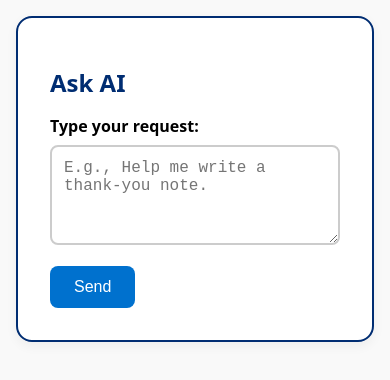
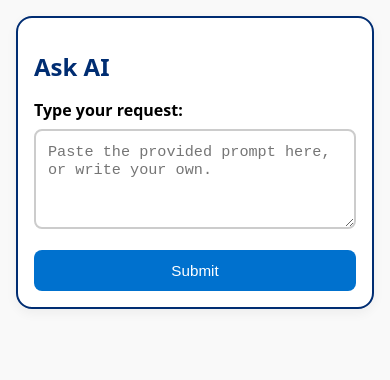
Before and after one commit to drbonniebudd/AskAI, a plain HTML site: page public/index.html in a window 390 px wide. Drawn offline with Linux system fonts and the light colour scheme.

Commit message:
Update index.html

```diff
--- a/public/index.html
+++ b/public/index.html
@@ -31,7 +31,7 @@
     }
 
     h1 {
-      font-size: 1.5rem;
+      font-size: clamp(1.5rem, 2.5vw, 2rem);
       color: #002D72;
       margin-bottom: 1rem;
     }
@@ -40,6 +40,7 @@
       font-weight: bold;
       display: block;
       margin-bottom: 0.5rem;
+      font-size: clamp(1rem, 2vw, 1.125rem);
     }
 
     textarea {
@@ -67,6 +68,7 @@
       border: none;
       border-radius: 0.5rem;
       cursor: pointer;
+      width: 100%;
     }
 
     button:hover {
@@ -81,6 +83,7 @@
       border-radius: 0.5rem;
       border: 1px solid #ccc;
       width: 100%;
+      overflow-x: auto;
     }
 
     .spinner {
@@ -97,6 +100,21 @@
       0% { transform: rotate(0deg); }
       100% { transform: rotate(360deg); }
     }
+
+    @media (max-width: 480px) {
+      .container {
+        padding: 1rem;
+      }
+
+      textarea {
+        font-size: 0.95rem;
+      }
+
+      button {
+        font-size: 0.95rem;
+        padding: 0.75rem;
+      }
+    }
   </style>
 </head>
 <body>
@@ -104,8 +122,8 @@
     <h1 id="ask-ai-header">Ask AI</h1>
     <form id="chatForm" aria-label="Chat input form">
       <label for="prompt">Type your request:</label>
-      <textarea id="prompt" name="prompt" required placeholder="E.g., Help me write a thank-you note."></textarea>
-      <button type="submit">Send</button>
+      <textarea id="prompt" name="prompt" required placeholder="Paste the provided prompt here, or write your own."></textarea>
+      <button type="submit">Submit</button>
     </form>
     <div id="spinner" class="spinner" style="display:none;"></div>
     <div id="output" class="response" style="display:none;"></div>
```
